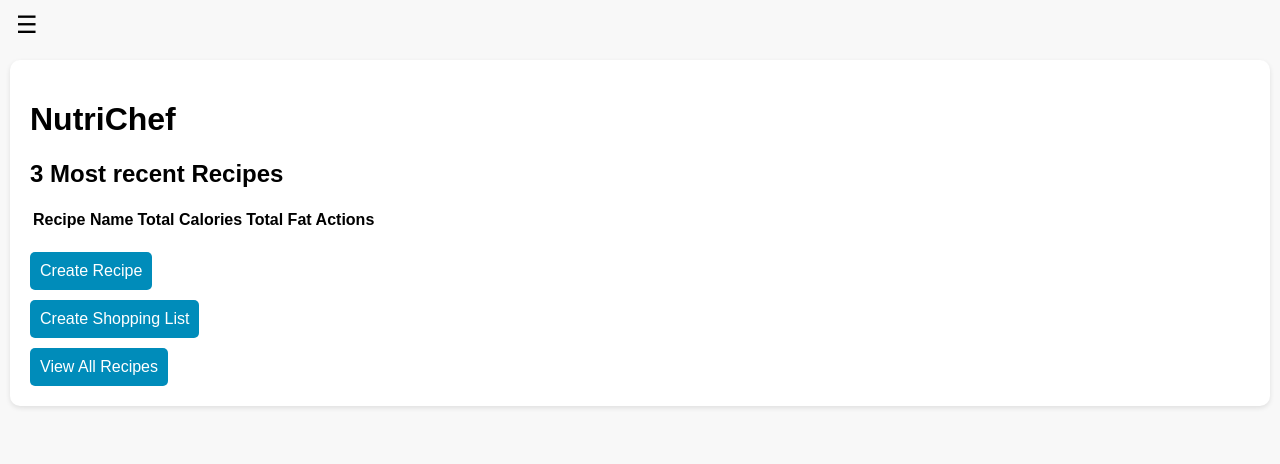
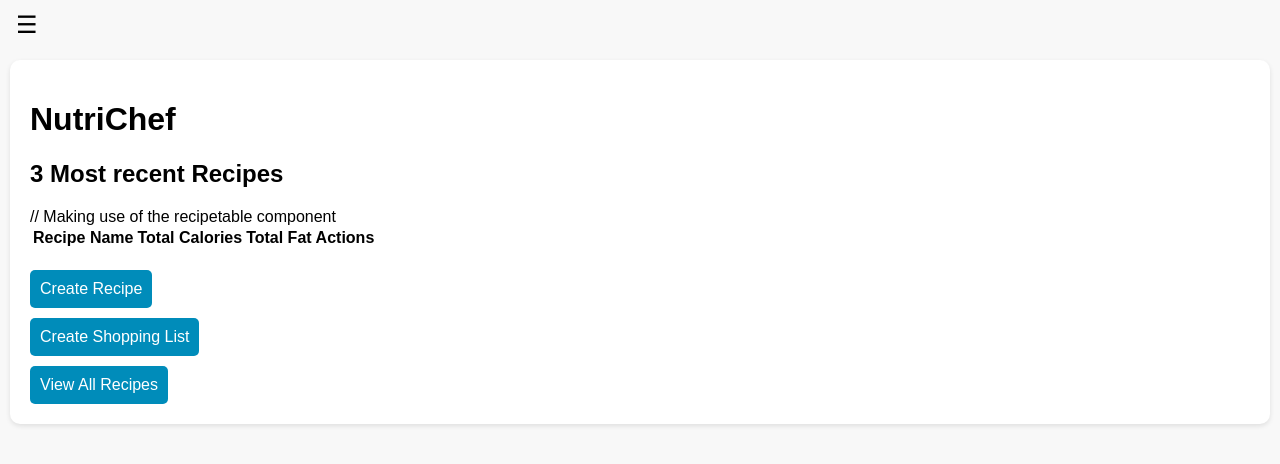
Before and after one commit to Josh-22220937/CO566WBL-MS-CW1, a React (Create React App) app in the folder nutrichef/: page / in a window 1280 px wide. Shown: the top 464 px of the page. Built offline with nearby package versions, Linux system fonts and the light colour scheme.

Commit message:
Update Home.js

```diff
--- a/nutrichef/src/screens/Home.js
+++ b/nutrichef/src/screens/Home.js
@@ -1,14 +1,17 @@
+// Import React library, react-router-dom Link, necessary component and styles
 import React from 'react';
 import { Link } from 'react-router-dom';
 import RecipeTable from '../components/RecipeTable';
 import '../styles/Home.css'
 
+// Define the Home screen
 const Home = ({ recipes, ingredients, removeRecipe }) => {
   return (
 
     <div className="screen">
       <h1>NutriChef</h1>
       <h2>3 Most recent Recipes</h2>
+      // Making use of the recipetable component
       <RecipeTable recipes={recipes} ingredients={ingredients} removeRecipe={removeRecipe} numberOfRecipes={3}/>
 
       <div className="navigation-buttons">
```
